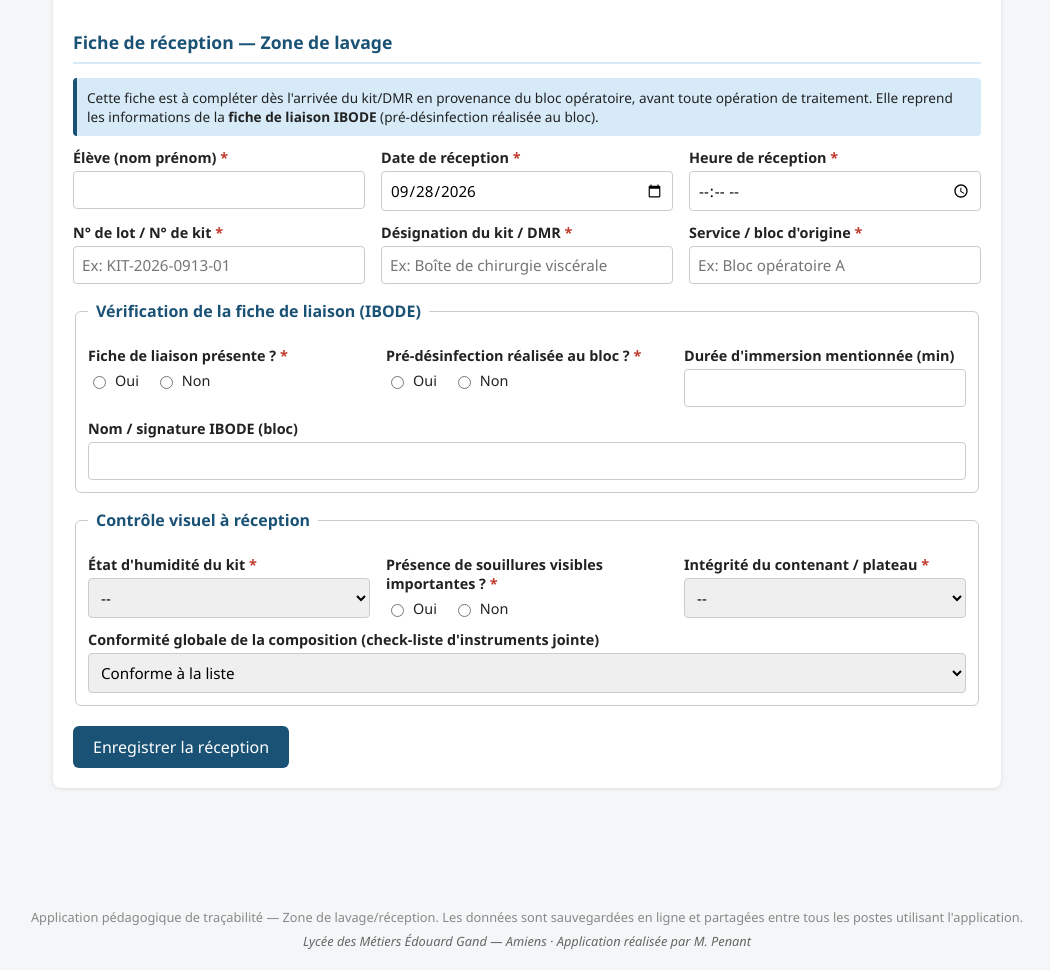
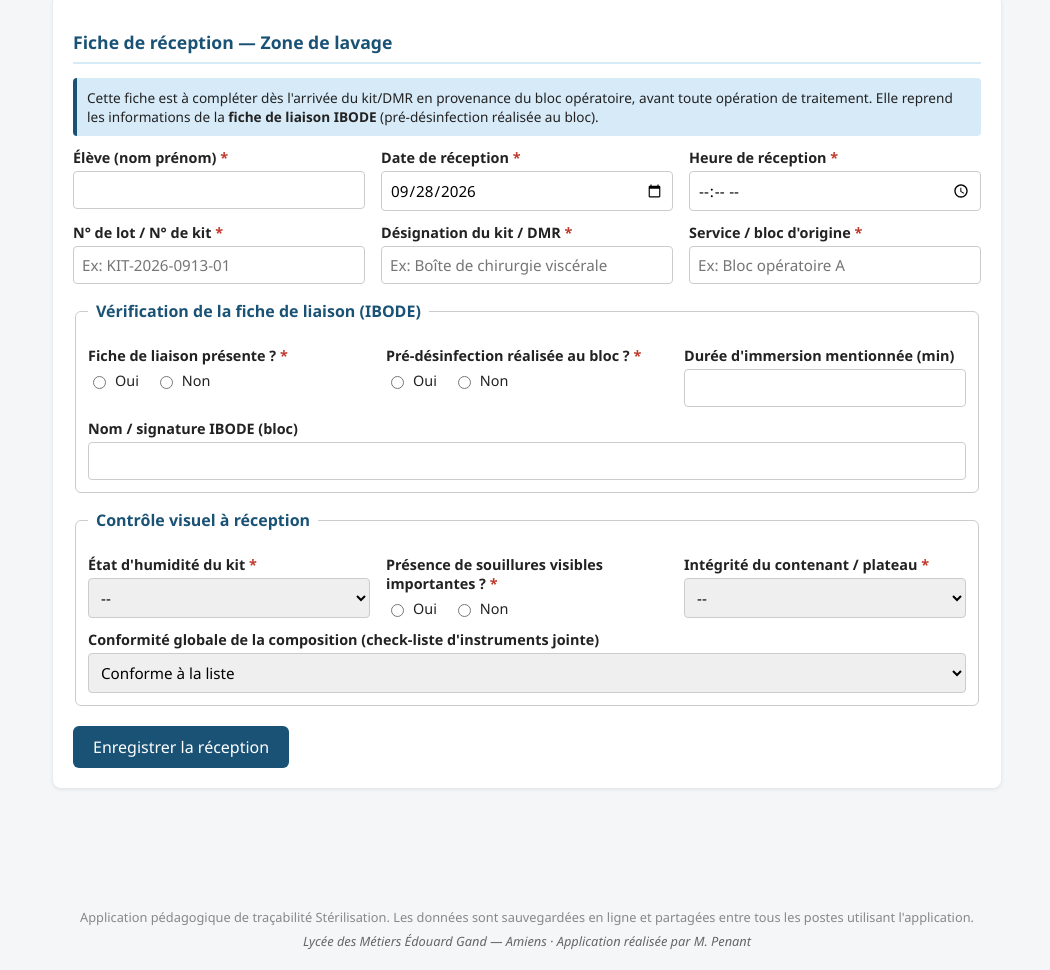
Before and after one commit to matthieupenant-sudo/tracabilite-sterilisation-hps, a website: page index.html in a window 1280 px wide. Shown: the part 168-1138 px from the top of the page, without its empty margins (113-1163 px from the left). Drawn offline with Linux system fonts and the light colour scheme; no server answers.

Commit message:
Update index.html

```diff
--- a/index.html
+++ b/index.html
@@ -766,7 +766,7 @@
 </div>
 
 <footer>
-  <div>Application pédagogique de traçabilité — Zone de lavage/réception. Les données sont sauvegardées en ligne et partagées entre tous les postes utilisant l'application.</div>
+  <div>Application pédagogique de traçabilité Stérilisation. Les données sont sauvegardées en ligne et partagées entre tous les postes utilisant l'application.</div>
   <div class="signature">Lycée des Métiers Édouard Gand — Amiens · Application réalisée par M. Penant</div>
 </footer>
 
```
